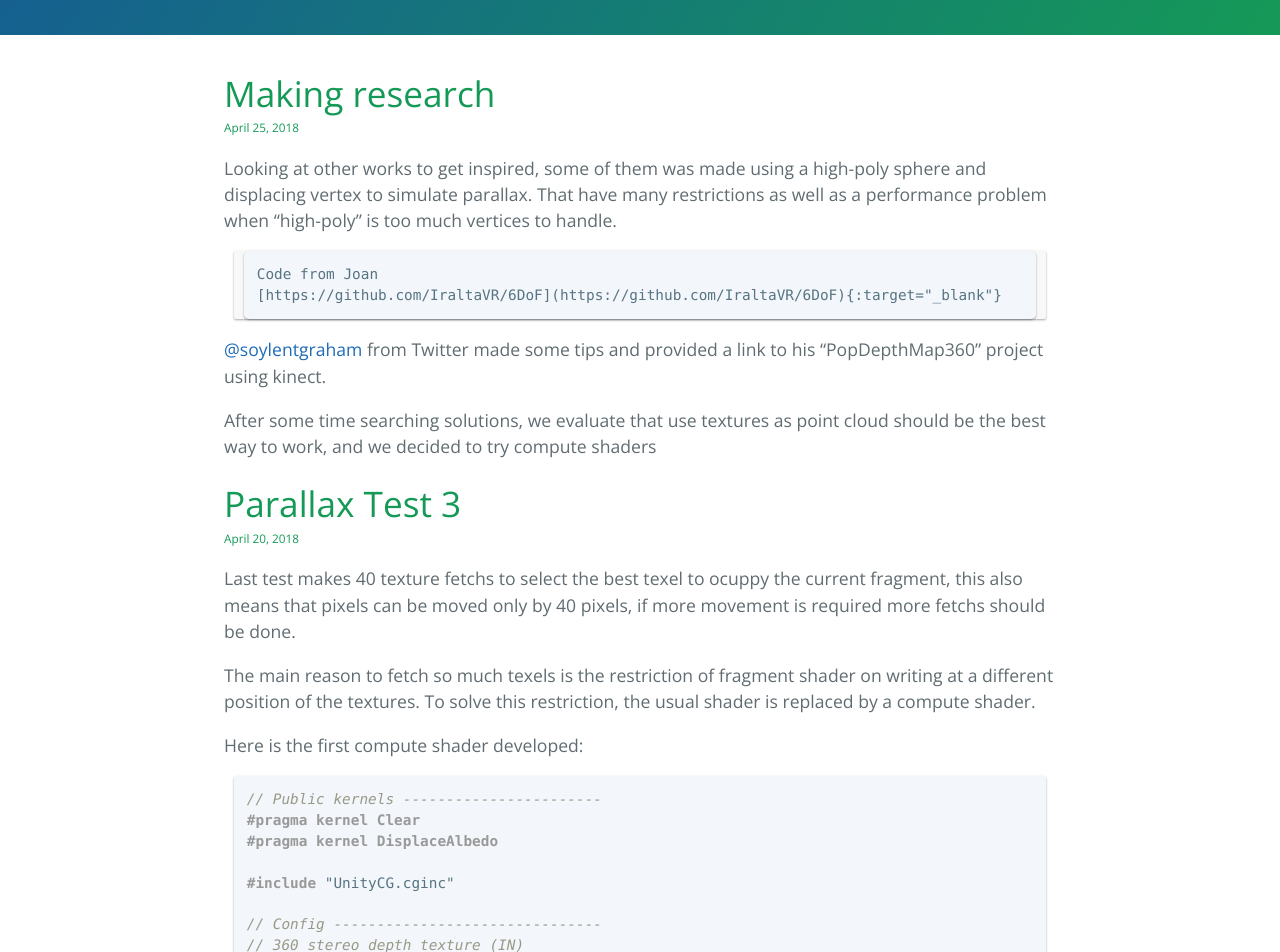
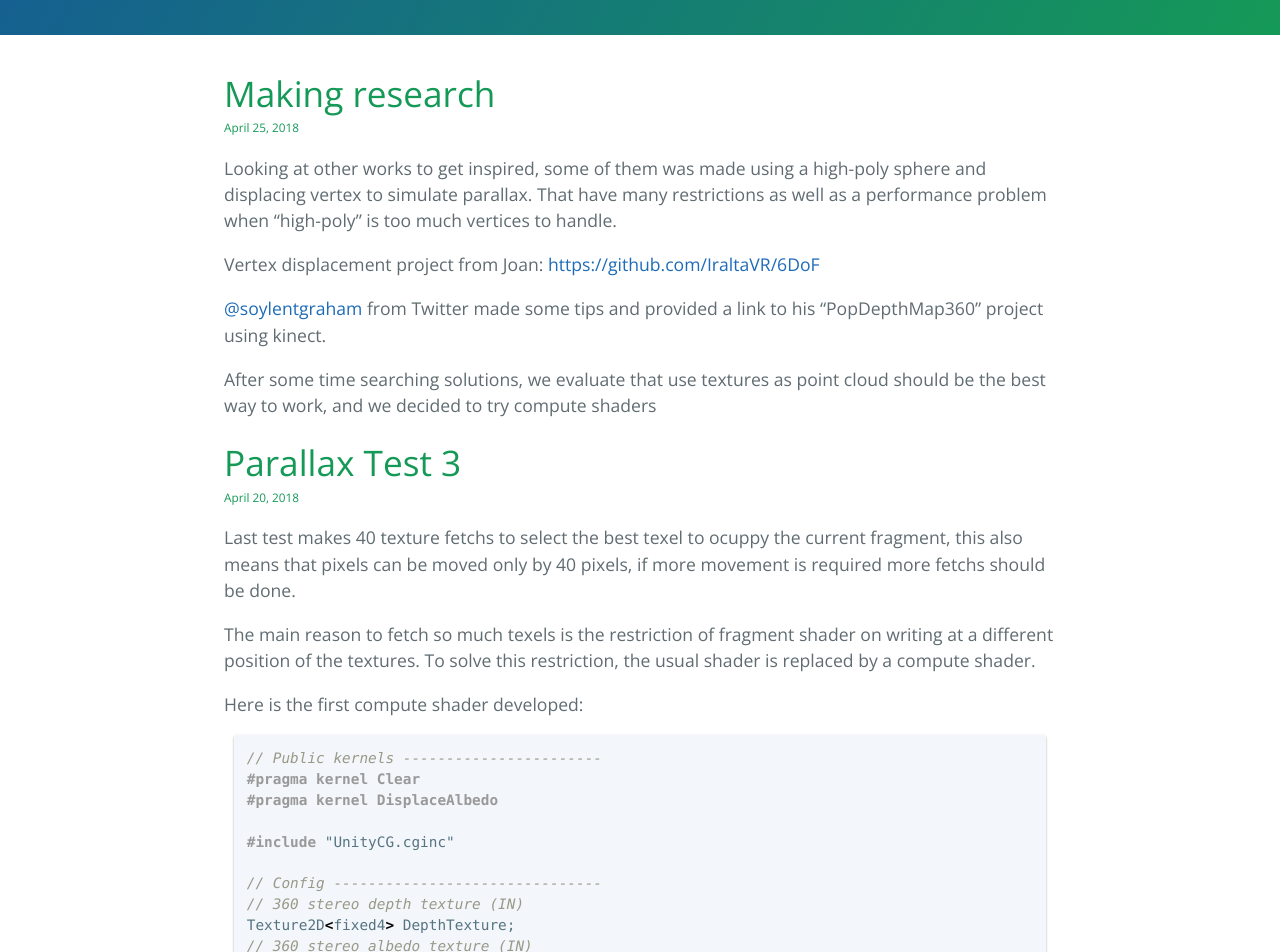
Before and after one commit to korgan00/VR-DepthMap-Stereo, a Jekyll site: the page built from index.md, in a window 1280 px wide. Shown: the part 348-1300 px from the top of the page. Built offline with Jekyll 4.4.1, drawn with Linux system fonts in a browser that asks for light colours.

Commit message:
improvements

````diff
--- a/assets/css/style.scss
+++ b/assets/css/style.scss
@@ -41,7 +41,7 @@
 }
 
 
-.highlight {
+figure.highlight {
   box-shadow: 0 1px 3px rgba(0,0,0,0.12), 0 1px 2px rgba(0,0,0,0.24);
   border-radius: 2px;
   margin-left: 10px;
--- a/index.md
+++ b/index.md
@@ -97,10 +97,7 @@ Looking at other works to get inspired, some of them was made using a high-poly
 to simulate parallax. That have many restrictions as well as a performance problem when "high-poly" is too much
 vertices to handle.
 
-```
-Code from Joan
-[https://github.com/IraltaVR/6DoF](https://github.com/IraltaVR/6DoF){:target="_blank"}
-```
+Vertex displacement project from Joan: [https://github.com/IraltaVR/6DoF](https://github.com/IraltaVR/6DoF){:target="_blank"}
 
 [@soylentgraham](https://twitter.com/soylentgraham){:target="_blank"} from Twitter made some tips and provided
 a link to his "PopDepthMap360" project using kinect.
````
